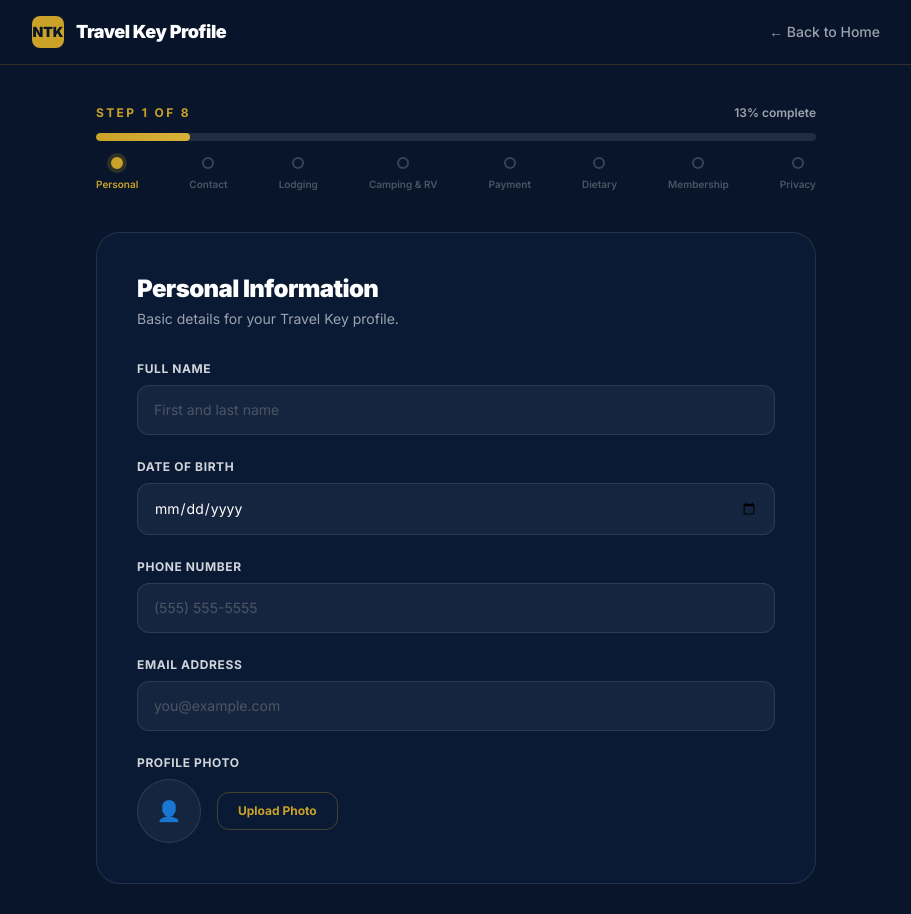
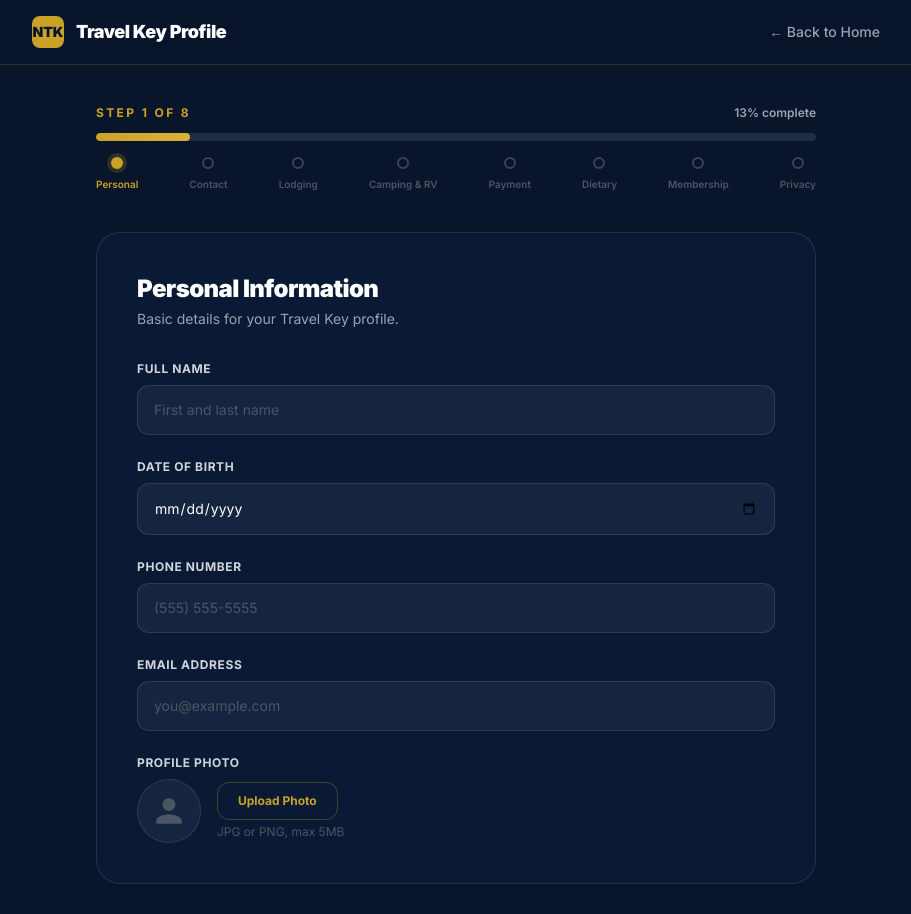
Before and after one commit to idxrealty-wq/nationaltravelkey.com, a Next.js app: page /profile in a window 1280 px wide. Shown: the top 914 px of the page, without its empty margins (184-1095 px from the left). Built offline with nearby package versions, Linux system fonts and the light colour scheme; no server answers.

Commit message:
Wire profile photo upload to Firebase Storage

```diff
--- a/src/components/profile/StepPersonalInfo.tsx
+++ b/src/components/profile/StepPersonalInfo.tsx
@@ -1,4 +1,9 @@
 "use client";
+
+import { useState, useRef } from "react";
+import { ref, uploadBytes, getDownloadURL } from "firebase/storage";
+import { storage } from "../../lib/firebase/config";
+import { useAuth } from "../auth/AuthProvider";
 
 interface StepPersonalInfoProps {
   data: {
@@ -11,6 +16,50 @@ interface StepPersonalInfoProps {
 }
 
 export default function StepPersonalInfo({ data, onChange }: StepPersonalInfoProps) {
+  const { user } = useAuth();
+  const fileInputRef = useRef<HTMLInputElement>(null);
+  const [photoUrl, setPhotoUrl] = useState<string | null>(null);
+  const [uploading, setUploading] = useState(false);
+  const [uploadError, setUploadError] = useState("");
+
+  const handleUploadClick = () => {
+    fileInputRef.current?.click();
+  };
+
+  const handleFileChange = async (e: React.ChangeEvent<HTMLInputElement>) => {
+    const file = e.target.files?.[0];
+    if (!file || !user) return;
+
+    // Validate file type
+    if (!file.type.startsWith("image/")) {
+      setUploadError("Please select an image file (JPG, PNG, etc.).");
+      return;
+    }
+
+    // Validate file size (5MB max)
+    if (file.size > 5 * 1024 * 1024) {
+      setUploadError("Image must be under 5MB.");
+      return;
+    }
+
+    setUploadError("");
+    setUploading(true);
+
+    try {
+      const ext = file.name.split(".").pop() || "jpg";
+      const storageRef = ref(storage, `profile_photos/${user.uid}/face.${ext}`);
+      await uploadBytes(storageRef, file);
+      const url = await getDownloadURL(storageRef);
+      setPhotoUrl(url);
+      onChange("facePhotoUrl", url);
+    } catch (err) {
+      console.error("Upload failed:", err);
+      setUploadError("Upload failed. Please try again.");
+    } finally {
+      setUploading(false);
+    }
+  };
+
   return (
     <div>
       <h2 className="text-white text-2xl font-black tracking-tight mb-1">Personal Information</h2>
@@ -72,21 +121,42 @@ export default function StepPersonalInfo({ data, onChange }: StepPersonalInfoPro
           />
         </div>
 
-        {/* Photo Upload Placeholder */}
+        {/* Photo Upload */}
         <div>
           <label className="block text-gray-300 text-xs font-bold uppercase tracking-wider mb-2">
             Profile Photo
           </label>
           <div className="flex items-center gap-4">
-            <div className="h-16 w-16 rounded-full bg-white/5 border border-white/10 flex items-center justify-center">
-              <span className="text-gray-600 text-xl">👤</span>
+            <div className="h-16 w-16 rounded-full bg-white/5 border border-white/10 flex items-center justify-center overflow-hidden">
+              {photoUrl ? (
+                <img src={photoUrl} alt="Profile" className="h-full w-full object-cover" />
+              ) : (
+                <svg className="w-8 h-8 text-gray-600" fill="currentColor" viewBox="0 0 24 24">
+                  <path d="M12 12c2.7 0 4.8-2.1 4.8-4.8S14.7 2.4 12 2.4 7.2 4.5 7.2 7.2 9.3 12 12 12zm0 2.4c-3.2 0-9.6 1.6-9.6 4.8v2.4h19.2v-2.4c0-3.2-6.4-4.8-9.6-4.8z" />
+                </svg>
+              )}
             </div>
-            <button
-              type="button"
-              className="rounded-xl border border-[#c9a227]/30 px-5 py-2.5 text-[#c9a227] text-xs font-bold hover:bg-[#c9a227]/10 transition"
-            >
-              Upload Photo
-            </button>
+            <div>
+              <input
+                ref={fileInputRef}
+                type="file"
+                accept="image/*"
+                onChange={handleFileChange}
+                className="hidden"
+              />
+              <button
+                type="button"
+                onClick={handleUploadClick}
+                disabled={uploading}
+                className="rounded-xl border border-[#c9a227]/30 px-5 py-2.5 text-[#c9a227] text-xs font-bold hover:bg-[#c9a227]/10 transition disabled:opacity-50"
+              >
+                {uploading ? "Uploading..." : photoUrl ? "Change Photo" : "Upload Photo"}
+              </button>
+              {uploadError && (
+                <p className="text-red-400 text-xs mt-2">{uploadError}</p>
+              )}
+              <p className="text-gray-600 text-xs mt-1">JPG or PNG, max 5MB</p>
+            </div>
           </div>
         </div>
       </div>
--- a/src/lib/firebase/config.ts
+++ b/src/lib/firebase/config.ts
@@ -7,6 +7,7 @@
 import { initializeApp, getApps, getApp } from "firebase/app";
 import { getFirestore } from "firebase/firestore";
 import { getAuth } from "firebase/auth";
+import { getStorage } from "firebase/storage";
 
 const firebaseConfig = {
   apiKey: "AIzaSyBvbv5-cOMMl8VCv3_x91GrXCw4zupUZwo",
@@ -22,4 +23,5 @@ const app = getApps().length ? getApp() : initializeApp(firebaseConfig);
 
 export const db = getFirestore(app);
 export const auth = getAuth(app);
+export const storage = getStorage(app);
 export default app;
```
Also changed, not shown: 1 other file (tests, documents, lock files or other folders).
